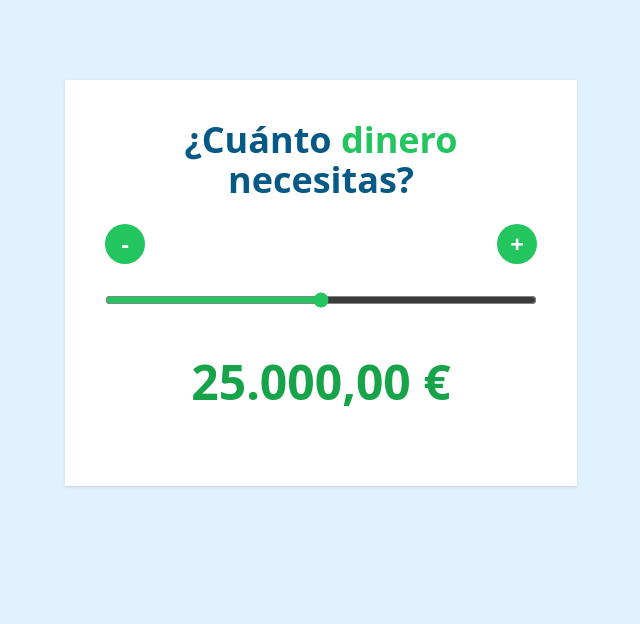
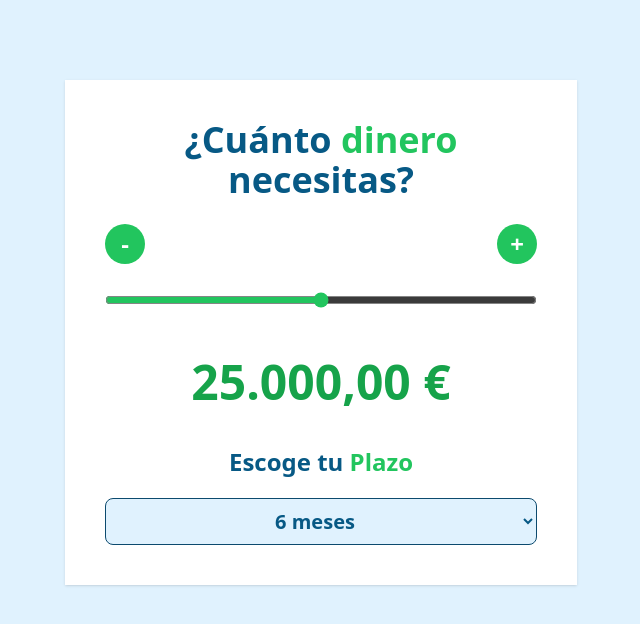
Before and after one commit to JohnnyBC2022/Cotizador-React, a React (Vite) app: page / in a window 1280 px wide. Shown: the top 624 px of the page, without its empty margins (319-959 px from the left). Built offline with nearby package versions, Linux system fonts and the light colour scheme.

Commit message:
select section created

```diff
--- a/src/App.jsx
+++ b/src/App.jsx
@@ -3,9 +3,9 @@ import Header from "./components/Header";
 import Button from "./components/Button";
 import { formatMoney } from "./helpers";
 
-
 function App() {
   const [amount, setAmount] = useState(25000);
+  const [months, setMonths] = useState(6);
 
   const MIN = 0;
   const MAX = 50000;
@@ -37,14 +37,8 @@ function App() {
       <Header />
 
       <div className="flex justify-between my-6">
-        <Button
-          operator='-'
-          fn={handleClickDecrease}
-        />
-        <Button
-          operator='+'
-          fn={handleClickIncrease}
-        />
+        <Button operator="-" fn={handleClickDecrease} />
+        <Button operator="+" fn={handleClickIncrease} />
       </div>
       <input
         type="range"
@@ -58,6 +52,21 @@ function App() {
       <p className="text-center my-10 text-5xl font-extrabold text-green-600">
         {formatMoney(amount)}
       </p>
+
+      <h2 className="text-2xl font-extrabold text-sky-800 text-center">
+        Escoge tu <span className="text-green-500">Plazo</span>
+      </h2>
+
+      <select
+      className="mt-5 w-full p-2 bg-sky-100 border border-sky-900 rounded-lg text-center text-xl font-bold text-sky-800"
+      value={months}
+      onChange={e=>setMonths(+e.target.value)}
+      >
+        <option value="6">6 meses</option>
+        <option value="12">12 meses</option>
+        <option value="24">24 meses</option>
+      </select>
+
     </div>
   );
 }
```
